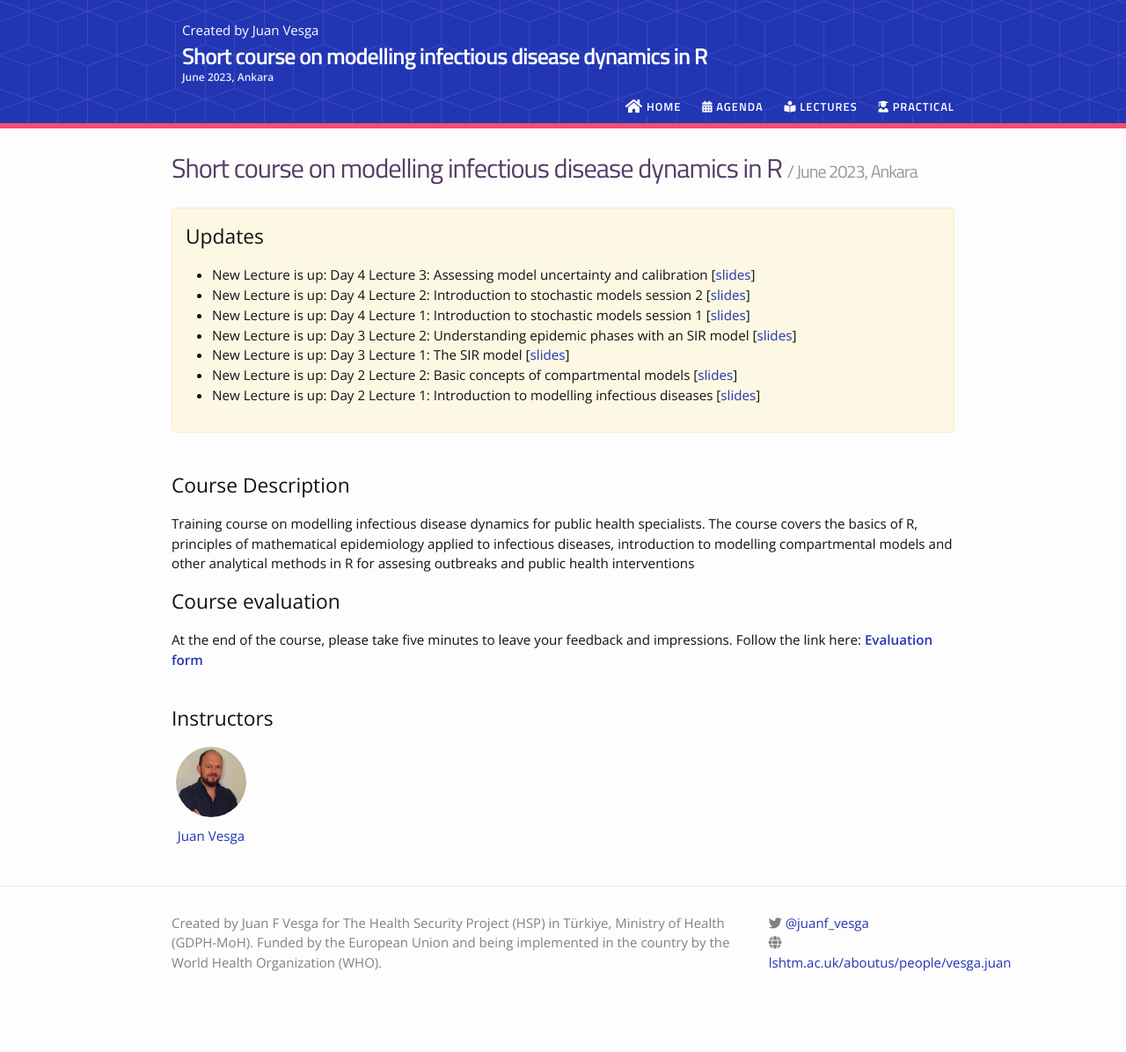
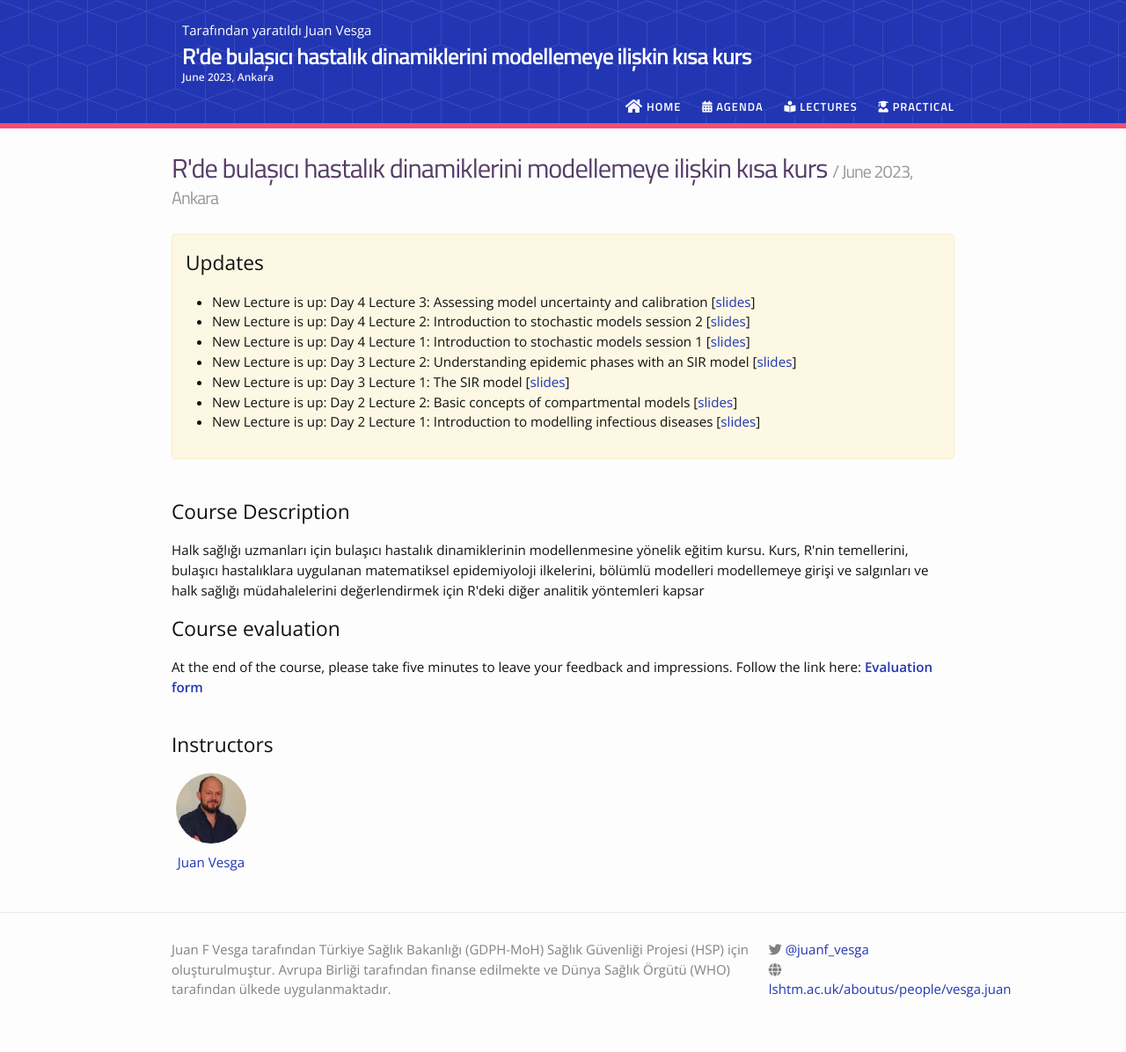
Before and after one commit to juanvesga/ide-modelling-R-ankara-turkish, a Jekyll site: the page built from index.md, in a window 1280 px wide. Shown: the whole page at 88% size. Built offline with Jekyll 4.4.1, drawn with Linux system fonts in a browser that asks for light colours; nearby versions of some CDN libraries; our own code applies the rules of GitHub Pages for plain Markdown files; before the commit the page ends 1165 px from its top, so only the background shows below that.

Commit message:
translate home

```diff
--- a/_config.yml
+++ b/_config.yml
@@ -1,17 +1,17 @@
 # Site settings
-course_name: "Short course on modelling infectious disease dynamics in R"
-course_description: "Training course on modelling infectious disease dynamics for public health specialists. The course covers the basics of R, principles of mathematical epidemiology applied to infectious diseases, introduction to modelling compartmental models and other analytical methods in R for assesing outbreaks and public health interventions"
+course_name: "R'de bulaşıcı hastalık dinamiklerini modellemeye ilişkin kısa kurs"
+course_description: "Halk sağlığı uzmanları için bulaşıcı hastalık dinamiklerinin modellenmesine yönelik eğitim kursu. Kurs, R'nin temellerini, bulaşıcı hastalıklara uygulanan matematiksel epidemiyoloji ilkelerini, bölümlü modelleri modellemeye girişi ve salgınları ve halk sağlığı müdahalelerini değerlendirmek için R'deki diğer analitik yöntemleri kapsar"
 course_semester: "June 2023, Ankara"
 
 baseurl: "/ide-modelling-R-ankara-turkish" # the subpath of your site, e.g. /blog/
 url: "http://juanvesga.github.io/" # the base hostname & protocol for your site
 
-schoolname: "Created by Juan Vesga"
+schoolname: "Tarafından yaratıldı Juan Vesga"
 schoolurl: "https://www.lshtm.ac.uk/aboutus/people/vesga.juan"
 twitter_username: "@juanf_vesga"
 
 address: |
-    Created by Juan F Vesga for The Health Security Project (HSP) in Türkiye, Ministry of Health (GDPH-MoH). Funded by the European Union and being implemented in the country by the World Health Organization (WHO).
+   Juan F Vesga tarafından Türkiye Sağlık Bakanlığı (GDPH-MoH) Sağlık Güvenliği Projesi (HSP) için oluşturulmuştur. Avrupa Birliği tarafından finanse edilmekte ve Dünya Sağlık Örgütü (WHO) tarafından ülkede uygulanmaktadır.
 
 # Set your Google Analytics tracking ID (set up yours at http://www.google.com/analytics/)
 # google_analytics: UA-XXXXXXXX-X
```
